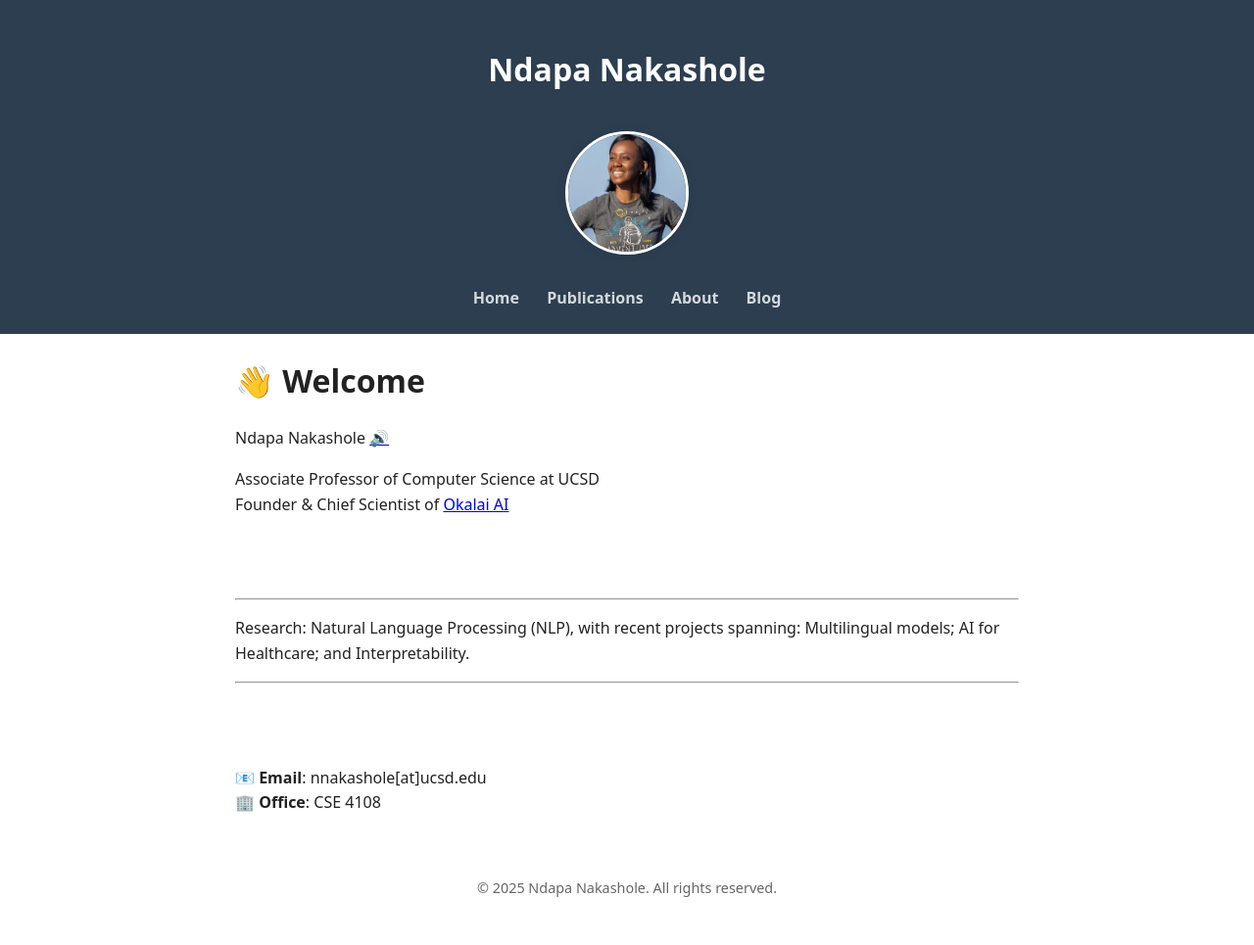
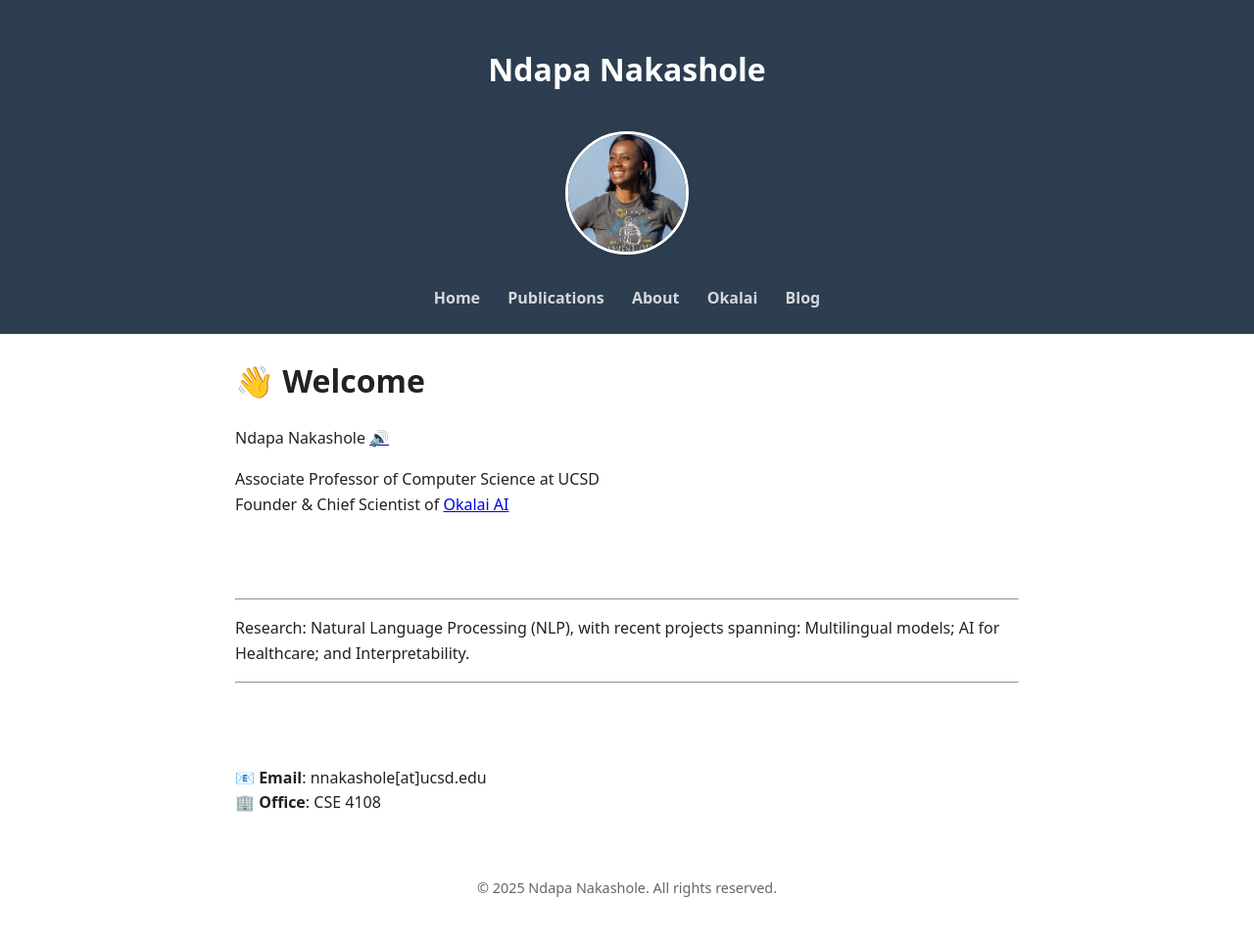
Before and after one commit to ndapa/ndapa.github.io, a Jekyll site: the page built from index.md, in a window 1280 px wide. Shown: the whole page at 98% size. Built offline with Jekyll 4.4.1, drawn with Linux system fonts in a browser that asks for light colours.

Commit message:
Update default.html

```diff
--- a/_layouts/default.html
+++ b/_layouts/default.html
@@ -23,6 +23,7 @@
       <a href="{{ '/' | relative_url }}">Home</a>
       <a href="{{ '/publications/' | relative_url }}">Publications</a>
       <a href="{{ '/about/' | relative_url }}">About</a>
+      <a href="{{ '/okalai/' | relative_url }}">Okalai</a>
       <a href="{{ '/blog/' | relative_url }}">Blog</a>
     </nav>
   </div>
```
